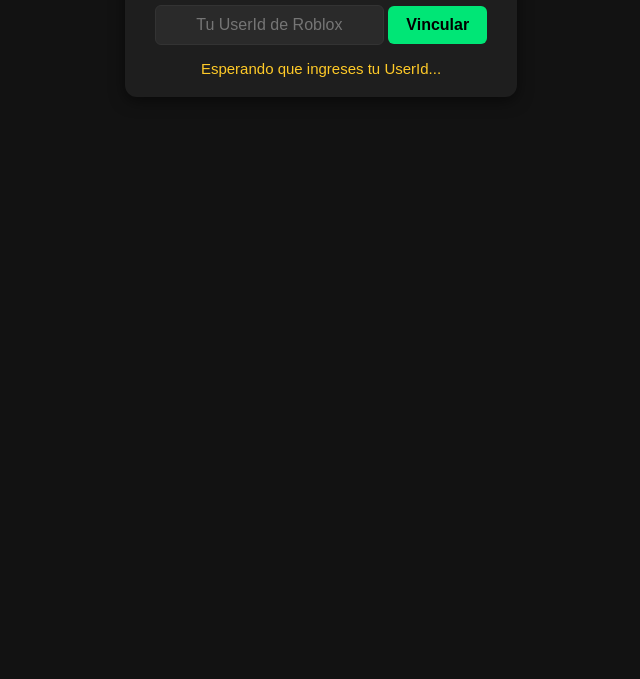
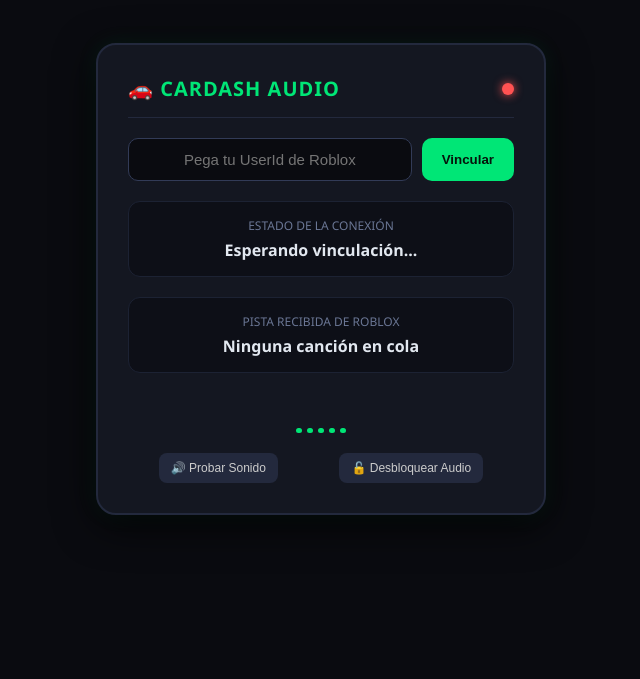
Before and after one commit to FranDEV01-rp/RP, a website: page public/index.html in a window 1280 px wide. Shown: the part 121-800 px from the top of the page, without its empty margins (319-959 px from the left). Drawn offline with Linux system fonts and the light colour scheme.

Commit message:
Update index.html

```diff
--- a/public/index.html
+++ b/public/index.html
@@ -2,113 +2,246 @@
 <html lang="es">
 <head>
     <meta charset="UTF-8">
-    <title>CarDash Audio Sync</title>
+    <title>CarDash OS - Web Receiver</title>
     <style>
+        * { box-sizing: border-box; margin: 0; padding: 0; }
         body {
-            background: #121212;
-            color: white;
-            font-family: Arial, sans-serif;
+            background: #0a0b10;
+            color: #fff;
+            font-family: 'Segoe UI', Tahoma, Geneva, Verdana, sans-serif;
+            display: flex;
+            justify-content: center;
+            align-items: center;
+            min-height: 100vh;
+        }
+        .dashboard {
+            background: #141721;
+            border: 2px solid #23293d;
+            border-radius: 20px;
+            padding: 30px;
+            width: 450px;
+            box-shadow: 0 10px 40px rgba(0,0,0,0.8), 0 0 20px rgba(0, 230, 118, 0.1);
             text-align: center;
-            padding: 30px;
         }
-        .card {
-            background: #1e1e1e;
+        .header {
+            display: flex;
+            align-items: center;
+            justify-content: space-between;
+            border-bottom: 1px solid #23293d;
+            padding-bottom: 15px;
+            margin-bottom: 20px;
+        }
+        .header h1 { font-size: 20px; color: #00e676; letter-spacing: 1px; }
+        .status-dot {
+            width: 12px; height: 12px; background: #ff5252;
+            border-radius: 50%; box-shadow: 0 0 10px #ff5252;
             display: inline-block;
-            padding: 20px 30px;
-            border-radius: 12px;
-            box-shadow: 0 4px 15px rgba(0,0,0,0.5);
+        }
+        .status-dot.active { background: #00e676; box-shadow: 0 0 12px #00e676; }
+
+        .input-group {
+            display: flex;
+            gap: 10px;
             margin-bottom: 20px;
         }
         input {
-            padding: 10px;
-            font-size: 16px;
-            border-radius: 6px;
-            border: 1px solid #333;
-            background: #2a2a2a;
+            flex: 1;
+            padding: 12px;
+            background: #0a0b10;
+            border: 1px solid #323b57;
+            border-radius: 10px;
             color: white;
+            font-size: 15px;
             text-align: center;
+            outline: none;
         }
-        button {
-            padding: 10px 18px;
-            font-size: 16px;
+        input:focus { border-color: #00e676; }
+
+        button.btn-primary {
             background: #00e676;
-            color: #000;
+            color: #05140b;
+            font-weight: bold;
             border: none;
-            border-radius: 6px;
-            font-weight: bold;
+            padding: 12px 20px;
+            border-radius: 10px;
+            cursor: pointer;
+            transition: 0.2s;
+        }
+        button.btn-primary:hover { background: #00c853; transform: scale(1.02); }
+
+        .info-card {
+            background: #0d0f17;
+            border: 1px solid #1c2233;
+            border-radius: 12px;
+            padding: 15px;
+            margin-bottom: 20px;
+        }
+        .info-card .label { font-size: 12px; color: #6a7694; text-transform: uppercase; }
+        .info-card .value { font-size: 16px; color: #e2e8f0; font-weight: bold; margin-top: 5px; }
+
+        /* Ecualizador animado */
+        .equalizer {
+            display: flex;
+            align-items: flex-end;
+            justify-content: center;
+            gap: 5px;
+            height: 40px;
+            margin: 20px 0;
+        }
+        .bar {
+            width: 6px;
+            height: 5px;
+            background: #00e676;
+            border-radius: 3px;
+            transition: height 0.15s ease;
+        }
+        .equalizer.playing .bar:nth-child(1) { animation: bounce 0.8s infinite ease alternate; }
+        .equalizer.playing .bar:nth-child(2) { animation: bounce 1.1s infinite 0.2s ease alternate; }
+        .equalizer.playing .bar:nth-child(3) { animation: bounce 0.7s infinite 0.4s ease alternate; }
+        .equalizer.playing .bar:nth-child(4) { animation: bounce 1.3s infinite 0.1s ease alternate; }
+        .equalizer.playing .bar:nth-child(5) { animation: bounce 0.9s infinite 0.3s ease alternate; }
+
+        @keyframes bounce {
+            0% { height: 8px; }
+            100% { height: 38px; }
+        }
+
+        .controls {
+            display: flex;
+            justify-content: space-around;
+            margin-top: 15px;
+        }
+        .btn-small {
+            background: #23293d;
+            border: none;
+            color: #ccc;
+            padding: 8px 12px;
+            border-radius: 8px;
+            font-size: 12px;
             cursor: pointer;
         }
-        #status {
-            font-size: 15px;
-            color: #ffca28;
-            margin-top: 15px;
-        }
-        #player-container {
-            margin-top: 15px;
-        }
+        .btn-small:hover { background: #323b57; color: white; }
+
+        #player { display: none; }
     </style>
 </head>
 <body>
-    <div class="card">
-        <h2>🚗 CarDash Audio Sync</h2>
-        <input type="text" id="uid" placeholder="Tu UserId de Roblox">
-        <button onclick="conectar()">Vincular</button>
-        <div id="status">Esperando que ingreses tu UserId...</div>
+
+    <div class="dashboard">
+        <div class="header">
+            <h1>🚗 CARDASH AUDIO</h1>
+            <div id="statusDot" class="status-dot"></div>
+        </div>
+
+        <div class="input-group">
+            <input type="text" id="uid" placeholder="Pega tu UserId de Roblox">
+            <button class="btn-primary" onclick="conectar()">Vincular</button>
+        </div>
+
+        <div class="info-card">
+            <div class="label">Estado de la conexión</div>
+            <div class="value" id="statusText">Esperando vinculación...</div>
+        </div>
+
+        <div class="info-card">
+            <div class="label">Pista recibida de Roblox</div>
+            <div class="value" id="trackText">Ninguna canción en cola</div>
+        </div>
+
+        <div class="equalizer" id="equalizer">
+            <div class="bar"></div>
+            <div class="bar"></div>
+            <div class="bar"></div>
+            <div class="bar"></div>
+            <div class="bar"></div>
+        </div>
+
+        <div class="controls">
+            <button class="btn-small" onclick="probarSonido()">🔊 Probar Sonido</button>
+            <button class="btn-small" onclick="desbloquearAudio()">🔓 Desbloquear Audio</button>
+        </div>
     </div>
 
-    <!-- Ahora el reproductor es visible para que YouTube no lo bloquee -->
-    <div id="player-container">
-        <div id="player"></div>
-    </div>
+    <!-- YouTube Player -->
+    <div id="player"></div>
 
     <script src="https://www.youtube.com/iframe_api"></script>
     <script>
         let player;
-        let apiLista = false;
+        let isReady = false;
 
         function onYouTubeIframeAPIReady() {
             player = new YT.Player('player', {
-                height: '240',
-                width: '380',
-                playerVars: {
-                    'autoplay': 1,
-                    'controls': 1
-                },
+                height: '1',
+                width: '1',
+                playerVars: { 'autoplay': 1, 'controls': 0 },
                 events: {
-                    'onReady': () => { apiLista = true; }
+                    'onReady': () => { isReady = true; console.log("YT Player Listo"); }
                 }
             });
         }
 
+        function desbloquearAudio() {
+            if (player && player.playVideo) {
+                player.playVideo();
+                alert("Audio desbloqueado por el navegador.");
+            }
+        }
+
+        function probarSonido() {
+            if (!player || !player.loadVideoById) return alert("Espera que cargue YouTube.");
+            document.getElementById('trackText').innerText = "Probando audio de prueba...";
+            document.getElementById('equalizer').classList.add('playing');
+            player.loadVideoById('dQw4w9WgXcQ');
+            player.playVideo();
+        }
+
         function conectar() {
-            const userId = document.getElementById('uid').value.trim();
-            if (!userId) return alert('Ingresa tu UserId');
+            const uid = document.getElementById('uid').value.trim();
+            if (!uid) return alert("Debes ingresar tu UserId.");
 
-            const status = document.getElementById('status');
-            status.innerText = "Conectando al servidor...";
+            const statusDot = document.getElementById('statusDot');
+            const statusText = document.getElementById('statusText');
+            statusText.innerText = "Conectando con Render...";
 
-            const es = new EventSource(`/api/stream/${userId}`);
+            const es = new EventSource(`/api/stream/${uid}`);
 
             es.onopen = () => {
-                status.innerText = "✅ Vinculado al juego. Esperando canción desde el auto...";
-                status.style.color = "#00e676";
+                statusDot.classList.add('active');
+                statusText.innerText = "ONLINE - Conectado con éxito";
+                statusText.style.color = "#00e676";
             };
 
             es.onerror = () => {
-                status.innerText = "❌ Error de conexión con el servidor";
-                status.style.color = "#ff5252";
+                statusDot.classList.remove('active');
+                statusText.innerText = "OFFLINE - Esperando al servidor...";
+                statusText.style.color = "#ff5252";
             };
 
-            es.onmessage = (e) => {
-                const msg = JSON.parse(e.data);
-                status.innerText = `Acción recibida: ${msg.action} (${msg.data || ''})`;
+            es.onmessage = (event) => {
+                const msg = JSON.parse(event.data);
+                console.log("Comando recibido:", msg);
+
+                if (msg.action === 'conectado_exitoso') {
+                    statusDot.classList.add('active');
+                    statusText.innerText = "ONLINE - Listo para recibir órdenes";
+                    statusText.style.color = "#00e676";
+                }
 
                 if (msg.action === 'play' && player && player.loadVideoById) {
+                    document.getElementById('trackText').innerText = "ID: " + msg.data;
+                    document.getElementById('equalizer').classList.add('playing');
                     player.loadVideoById(msg.data);
                     player.playVideo();
-                } else if (msg.action === 'pause' && player && player.pauseVideo) {
+                }
+
+                if (msg.action === 'pause' && player && player.pauseVideo) {
+                    document.getElementById('trackText').innerText = "Pausado";
+                    document.getElementById('equalizer').classList.remove('playing');
                     player.pauseVideo();
-                } else if (msg.action === 'volume' && player && player.setVolume) {
+                }
+
+                if (msg.action === 'volume' && player && player.setVolume) {
                     player.setVolume(Number(msg.data));
                 }
             };
```
